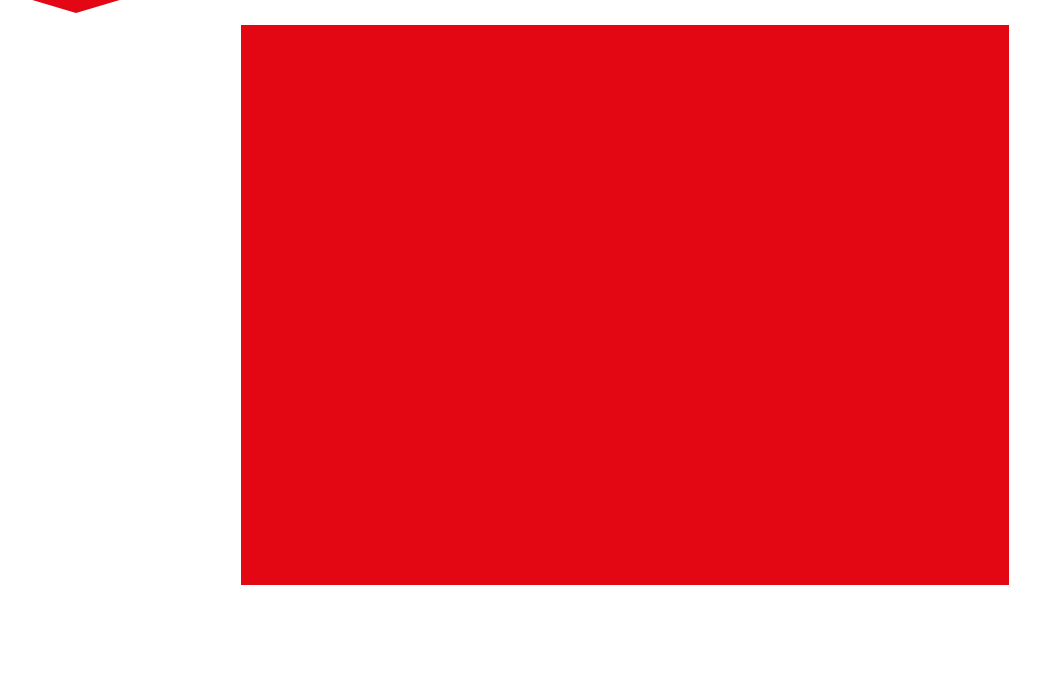
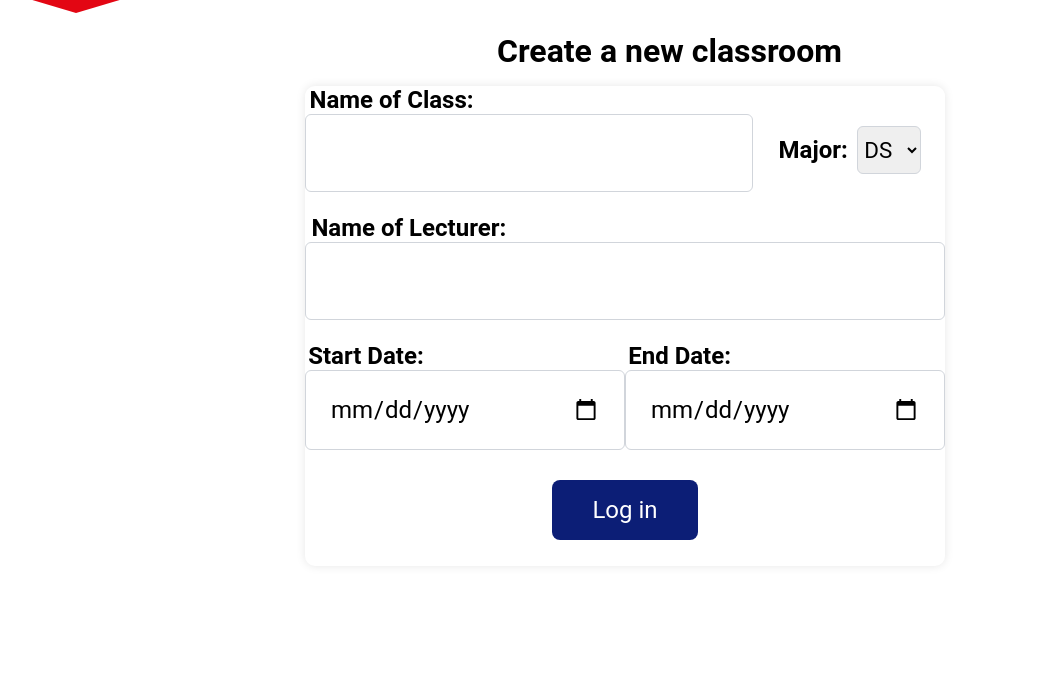
Before and after one commit to QTVxDevil/ProjectB3, a Flask app: page /classroom in a window 1280 px wide. Shown: the part 162-853 px from the top of the page, without its empty margins (15-1055 px from the left). Before the commit the page ends 747 px from the top, so only its background shows below. Run offline with Flask 3, Linux system fonts and the light colour scheme.

Commit message:
update classroom

```diff
--- a/WebApp/static/css/style.css
+++ b/WebApp/static/css/style.css
@@ -158,7 +158,7 @@
 input[type="email"],
 input[type="password"] {
     width: 100%;
-    padding: 2rem;
+    padding: 4vh;
     font-size: 2vh;
     border: 1px solid #d1d5db;
     border-radius: 6px;
@@ -270,9 +270,137 @@
 }
 
 .form-class{
-    background-color: #e30613;
     margin: 2% auto;
-    height: 70vh;
-    width: 60vw;
+    height: 80vh;
+    width: 50vw;
+}
+
+.clr-header{
+    height: 6vh;
+    width: 100%;
 
 }
+
+.clr-header h2{
+    font-size: 4vh;
+    padding-top: 1%;
+    padding-left: 30%;
+}
+
+.clr-body{
+    height: 60vh;
+    width: 100%;
+    border-radius: 10px;
+    box-shadow: 0 0 10px rgba(0, 0, 0, 0.1);
+    box-sizing: border-box;
+    margin: 0;
+    padding: 0;
+}
+
+.clr-form{
+    display: flex;
+    height: 16vh;
+    width: 100%;
+    flex-direction: row;
+    margin-top: 2%;
+}
+
+.clr-form-cname{
+    height: 16vh;
+    width: 70%;
+}
+
+.clr-form-major{
+    height: 16vh;
+    width: 30%;
+    display: flex;
+    justify-content: center;
+    align-items: center;
+}
+
+.clr-form-lname{
+    height: 16vh;
+    width: 100%;
+}
+
+.clr-form-date{
+    display: flex;
+    flex-direction: row;
+    height: 16vh;
+    width: 100%;
+}
+
+.date-item{
+    height: 16vh;
+    width: 50%;
+}
+
+label[for="className"],
+label[for="major"],
+label[for="lecturerName"],
+label[for="startDate"],
+label[for="endDate"]{
+    font-size: 3vh;
+    font-weight: bold;
+    padding-left: 1%;
+}
+
+input[type="text"],
+input[type="date"]{
+    width: 100%;
+    padding: 3vh;
+    font-size: 3vh;
+    border: 1px solid #d1d5db;
+    border-radius: 6px;
+    outline: none;
+    transition: border 0.2s ease-in-out, box-shadow 0.2s ease-in-out;
+}
+
+input[type="text"]:focus,
+input[type="date"]:focus {
+    border-color: #60a5fa;
+    box-shadow: 0 0 5px rgba(96, 165, 250, 0.5);
+}
+
+select[id="major"]{
+    width: 5vw;
+    height: 6vh;
+    font-size: 2.8vh;
+    margin-left: 5%;
+    padding: 1%;
+    border: 1px solid #d1d5db;
+    border-radius: 6px;
+    outline: none;
+    transition: border 0.2s ease-in-out, box-shadow 0.2s ease-in-out;
+}
+
+select[id="major"]:focus{
+    border-color: #60a5fa;
+    box-shadow: 0 0 5px rgba(96, 165, 250, 0.5);
+}
+
+.clr-form-submit{
+    height: 10vh;
+    width: 100%;
+    display: flex;
+    justify-content: center;
+    align-items: center;
+}
+
+.clr-submit-btn{
+    display: block;
+    margin: 0 auto;
+    padding: 2vh 5vh;
+    margin-top: 0;
+    font-size: 3vh;
+    background-color: var(--main-color);
+    color: white;
+    border: none;
+    border-radius: 8px;
+    cursor: pointer;
+    transition: background-color 0.3s ease;
+}
+
+.clr-submit-btn:hover{
+    background-color: #1943fe;
+}
--- a/WebApp/templates/Lecturer/Classroom.html
+++ b/WebApp/templates/Lecturer/Classroom.html
@@ -44,7 +44,44 @@
     </section>
 
     <section class="form-class">
-
+        <div class="clr-header">
+            <h2>Create a new classroom</h2>
+        </div>
+        <div class="clr-body">
+            <form method="POST">
+                <div class="clr-form">
+                    <div class="clr-form-cname">
+                        <label for="className">Name of Class:</label><br>
+                        <input type="text" id="className" name="className" required>
+                    </div>
+                    <div class="clr-form-major">
+                        <label for="major">Major:</label>
+                        <select id="major" name="major" required>
+                            <option value="DS">DS</option>
+                            <option value="ICT">ICT</option>
+                            <option value="CS">CS</option>
+                        </select>
+                    </div>
+                </div>
+                <div class="clr-form-lname">
+                    <label for="lecturerName">Name of Lecturer:</label><br>
+                    <input type="text" id="lecturerName" name="lecturerName" required>
+                </div>
+                <div class="clr-form-date">
+                    <div class="date-item">
+                        <label for="startDate">Start Date:</label><br>
+                        <input type="date" id="startDate" name="startDate" required>
+                    </div>
+                    <div class="date-item">
+                        <label for="endDate">End Date:</label><br>
+                        <input type="date" id="endDate" name="endDate" required>
+                    </div>
+                </div>
+                <div class="clr-form-submit">
+                    <button type="submit" class="clr-submit-btn"><p>Log in</p></button>
+                </div>
+            </form>
+        </div>
 
     </section>
 </body>
```
